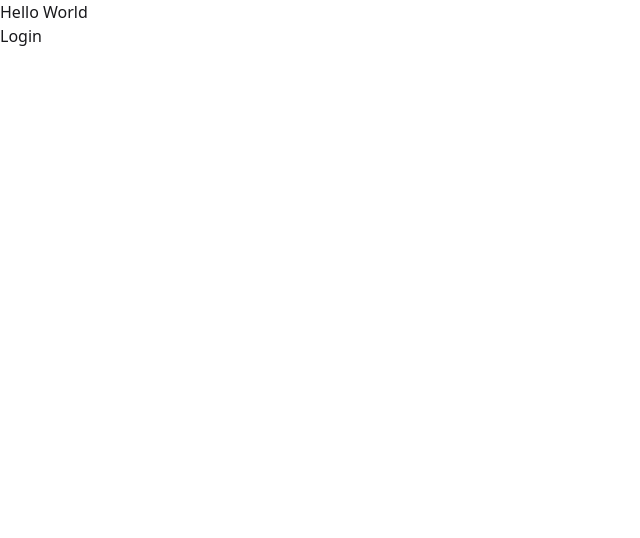
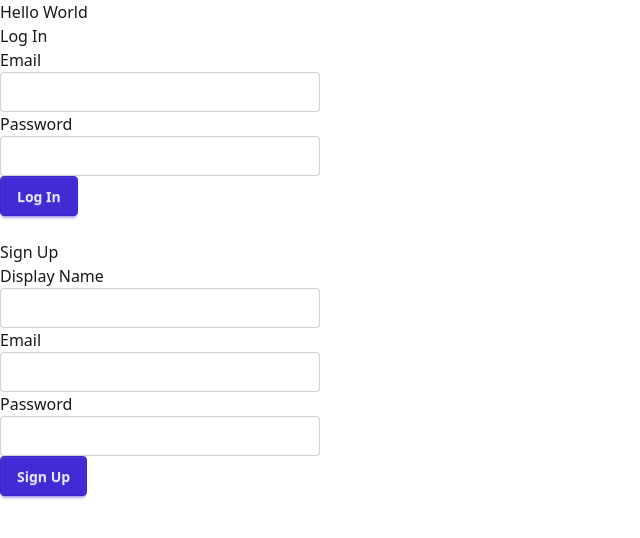
Before and after one commit to kingwell47/expenses-tssb, a React (Vite) app: page /login in a window 1280 px wide. Shown: the top 538 px of the page, without its empty margins (0-640 px from the left). Built offline with nearby package versions, Linux system fonts and the light colour scheme; no server answers.

Commit message:
added login and signupForms

```diff
--- a/src/App.tsx
+++ b/src/App.tsx
@@ -1,6 +1,6 @@
 import React, { useEffect } from "react";
 import { supabase } from "./services/supabaseClient";
-import { useAuthStore } from "./store/authStore";
+import { useAuthStore } from "./stores/authStore";
 import {
   BrowserRouter as Router,
   Routes,
--- a/src/components/Auth/LoginForm.tsx
+++ b/src/components/Auth/LoginForm.tsx
@@ -1,7 +1,81 @@
-import React from "react";
+import React, { useState } from "react";
+import { useNavigate } from "react-router-dom";
+import { useAuthStore } from "../../stores/authStore";
 
 const LoginForm: React.FC = () => {
-  return <div>LoginForm</div>;
+  const navigate = useNavigate();
+  const { signIn, loading, error } = useAuthStore();
+
+  const [email, setEmail] = useState("");
+  const [password, setPassword] = useState("");
+  const [localError, setLocalError] = useState<string | null>(null);
+
+  const handleSubmit = async (e: React.FormEvent) => {
+    e.preventDefault();
+    setLocalError(null);
+
+    if (!email.trim()) {
+      setLocalError("Email is required.");
+      return;
+    }
+    if (!password) {
+      setLocalError("Password is required.");
+      return;
+    }
+
+    try {
+      await signIn(email.trim(), password);
+      navigate("/"); // redirect after successful login
+    } catch (err: unknown) {
+      let message = "Failed to sign up.";
+      if (err instanceof Error) {
+        message = err.message;
+      }
+      setLocalError(message);
+    }
+  };
+
+  return (
+    <div>
+      <h2>Log In</h2>
+
+      {(localError || error) && (
+        <div style={{ color: "red" }}>{localError || error}</div>
+      )}
+
+      <form onSubmit={handleSubmit}>
+        <div>
+          <label htmlFor="email">Email</label>
+          <br />
+          <input
+            id="email"
+            type="email"
+            value={email}
+            onChange={(e) => setEmail(e.target.value)}
+            required
+            className="input"
+          />
+        </div>
+
+        <div>
+          <label htmlFor="password">Password</label>
+          <br />
+          <input
+            id="password"
+            type="password"
+            value={password}
+            onChange={(e) => setPassword(e.target.value)}
+            required
+            className="input"
+          />
+        </div>
+
+        <button type="submit" disabled={loading} className="btn btn-primary">
+          {loading ? "Logging In..." : "Log In"}
+        </button>
+      </form>
+    </div>
+  );
 };
 
 export default LoginForm;
--- a/src/components/Auth/SignUpForm.tsx
+++ b/src/components/Auth/SignUpForm.tsx
@@ -1,7 +1,103 @@
-import React from "react";
+import React, { useState } from "react";
+import type { FormEvent } from "react";
+import { useNavigate } from "react-router-dom";
+import { useAuthStore } from "../../stores/authStore";
 
 const SignUpForm: React.FC = () => {
-  return <div>SignUpForm</div>;
+  const navigate = useNavigate();
+  const { signUp, loading, error } = useAuthStore();
+
+  // Initiate States
+  const [displayName, setDisplayName] = useState("");
+  const [email, setEmail] = useState("");
+  const [password, setPassword] = useState("");
+  const [localError, setLocalError] = useState<string | null>(null);
+
+  const handleSubmit = async (e: FormEvent) => {
+    e.preventDefault();
+    // Clear local error
+    setLocalError(null);
+
+    // Check if information is filled in
+    if (!displayName.trim()) {
+      setLocalError("DisplayName is required");
+      return;
+    }
+    if (!email.trim()) {
+      setLocalError("Email is required");
+      return;
+    }
+    if (!password) {
+      setLocalError("Password is required.");
+      return;
+    }
+
+    try {
+      await signUp(email.trim(), password, displayName.trim());
+      navigate("/"); // Redirect to dashboard after successful signup
+    } catch (err: unknown) {
+      let message = "Failed to sign up.";
+      if (err instanceof Error) {
+        message = err.message;
+      }
+      setLocalError(message);
+    }
+  };
+
+  return (
+    <div>
+      <h2>Sign Up</h2>
+
+      {(localError || error) && (
+        <div style={{ color: "red" }}>{localError || error}</div>
+      )}
+
+      <form onSubmit={handleSubmit}>
+        <div>
+          <label htmlFor="displayName">Display Name</label>
+          <br />
+          <input
+            id="displayName"
+            type="text"
+            value={displayName}
+            onChange={(e) => setDisplayName(e.target.value)}
+            required
+            className="input"
+          />
+        </div>
+
+        <div>
+          <label htmlFor="email">Email</label>
+          <br />
+          <input
+            id="email"
+            type="email"
+            value={email}
+            onChange={(e) => setEmail(e.target.value)}
+            required
+            className="input"
+          />
+        </div>
+
+        <div>
+          <label htmlFor="password">Password</label>
+          <br />
+          <input
+            id="password"
+            type="password"
+            value={password}
+            onChange={(e) => setPassword(e.target.value)}
+            required
+            className="input"
+          />
+        </div>
+
+        <button type="submit" disabled={loading} className="btn btn-primary">
+          {loading ? "Signing Up..." : "Sign Up"}
+        </button>
+      </form>
+    </div>
+  );
 };
 
 export default SignUpForm;
--- a/src/pages/LoginPage.tsx
+++ b/src/pages/LoginPage.tsx
@@ -1,7 +1,15 @@
 import React from "react";
+import SignUpForm from "../components/Auth/SignUpForm";
+import LoginForm from "../components/Auth/LoginForm";
 
 const LoginPage: React.FC = () => {
-  return <div>Login</div>;
+  return (
+    <div>
+      <LoginForm />
+      <br />
+      <SignUpForm />
+    </div>
+  );
 };
 
 export default LoginPage;
--- a/src/services/authService.ts
+++ b/src/services/authService.ts
@@ -86,9 +86,12 @@ export async function getCurrentUser(): Promise<AppUser | null> {
     error,
   } = await supabase.auth.getUser();
 
-  if (error) {
-    throw new Error(`Error fetching user: ${error.message}`);
+  // If there’s no session, Supabase may set “Auth session missing!”.
+  // Treat that as “no user” rather than an exception.
+  if (error && error.message !== "Auth session missing!") {
+    throw new Error(error.message);
   }
+
   if (!user) {
     return null;
   }
```
Also changed, not shown: src/stores/authStore.ts (renamed from src/store/authStore.ts).
